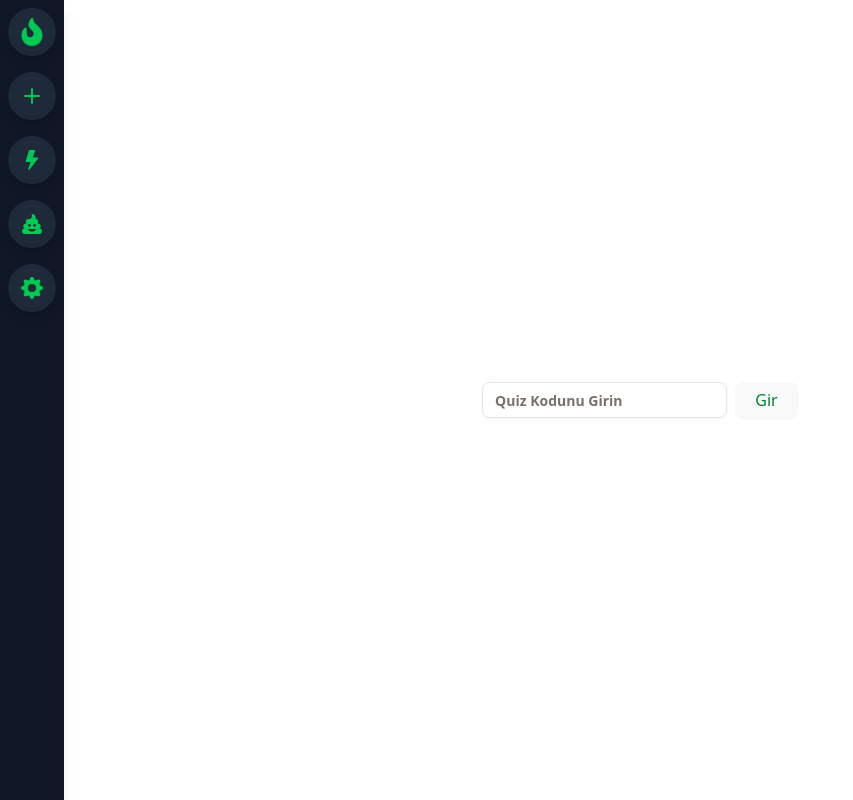
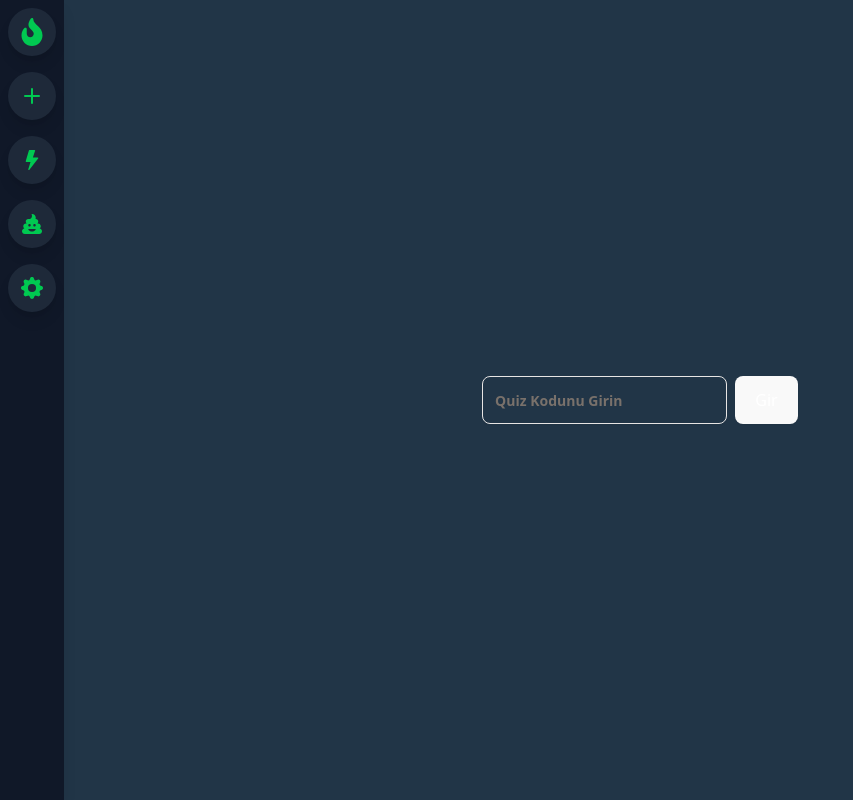
Before and after one commit to MustafaAykut77/quiz-platfrom, a React (Vite) app: page / in a window 1280 px wide. Shown: the whole page, without its empty margins (0-853 px from the left). Built offline with nearby package versions, Linux system fonts and the light colour scheme.

Commit message:
bug fixes

```diff
--- a/components/ui/button.jsx
+++ b/components/ui/button.jsx
@@ -22,7 +22,7 @@
         link: "text-primary underline-offset-4 hover:underline",
       },
       size: {
-        default: "h-9 px-4 py-2 has-[>svg]:px-3",
+        default: "h-12 px-4 py-2 has-[>svg]:px-3",
         sm: "h-8 rounded-md gap-1.5 px-3 has-[>svg]:px-2.5",
         lg: "h-10 rounded-md px-6 has-[>svg]:px-4",
         icon: "size-9",
--- a/components/ui/input.jsx
+++ b/components/ui/input.jsx
@@ -12,7 +12,7 @@
       type={type}
       data-slot="input"
       className={cn(
-        "file:text-foreground placeholder:text-muted-foreground selection:bg-primary selection:text-primary-foreground dark:bg-input/30 border-input flex h-9 w-full min-w-0 rounded-md border bg-transparent px-3 py-1 text-base shadow-xs transition-[color,box-shadow] outline-none file:inline-flex file:h-7 file:border-0 file:bg-transparent file:text-sm file:font-medium disabled:pointer-events-none disabled:cursor-not-allowed disabled:opacity-50 md:text-sm",
+        "file:text-foreground placeholder:text-muted-foreground selection:bg-primary selection:text-primary-foreground dark:bg-input/30 border-input flex h-12 w-full min-w-0 rounded-md border bg-transparent px-3 py-1 text-base shadow-xs transition-[color,box-shadow] outline-none file:inline-flex file:h-7 file:border-0 file:bg-transparent file:text-sm file:font-medium disabled:pointer-events-none disabled:cursor-not-allowed disabled:opacity-50 md:text-sm",
         "focus-visible:border-ring focus-visible:ring-ring/50 focus-visible:ring-[3px]",
         "aria-invalid:ring-destructive/20 dark:aria-invalid:ring-destructive/40 aria-invalid:border-destructive",
         className
--- a/src/index.css
+++ b/src/index.css
@@ -50,6 +50,7 @@
   margin: 0 auto;
   padding: 2rem;
   text-align: center;
+  background-color: #213547;
 }
 
 :root {
@@ -59,7 +60,7 @@
 
   color-scheme: light dark;
   color: rgba(255, 255, 255, 0.87);
-  background-color: #242424;
+  background-color: #213547;
 
   font-synthesis: none;
   text-rendering: optimizeLegibility;
@@ -114,6 +115,7 @@
   place-items: center;
   min-width: 320px;
   min-height: 100vh;
+  background-color: #213547;
 }
 
 h1 {
--- a/src/pages/App.jsx
+++ b/src/pages/App.jsx
@@ -12,8 +12,8 @@
     <>
       <div className="flex w-full max-w-sm items-center space-x-2 font-bold">
         <SideBar/>
-        <Input placeholder="Quiz Kodunu Girin" />
-        <Button className={"text-green-700"} variant="outline" type="submit">Gir</Button>
+        <Input className={"text-amber-100 "} placeholder="Quiz Kodunu Girin" />
+        <Button variant="destructive" type="submit">Gir</Button>
       </div>
     </>
   )
```
